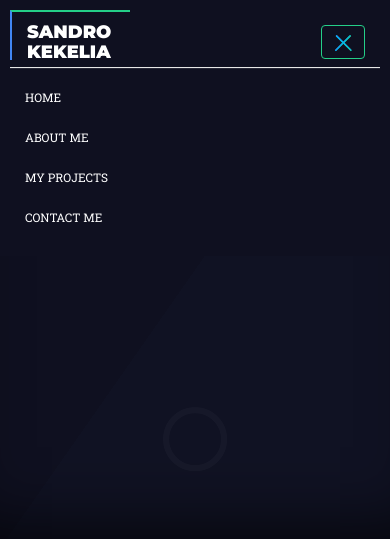
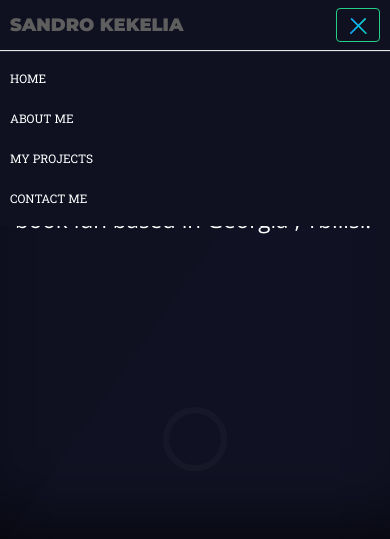
Before and after one commit to Baziiner21/Baziiner21.github.io, a PHP site: page / in a window 390 px wide, after a click on "Toggle navigation". Shown: the top 539 px of the page. Run offline with PHP 8.4, Linux system fonts and the light colour scheme; some libraries are stand-ins or nearby versions.

Commit message:
Reverting changes

```diff
--- a/style.css
+++ b/style.css
@@ -6,7 +6,7 @@
 
 .navbar-default
 {
-    transition: .25s;
+    transition: .15s;
     border: none;
     background-color: transparent;
 
@@ -24,16 +24,16 @@
 .navbar-default .navbar-brand,
 .navbar-default .navbar-brand:visited
 {
-    position: absolute;
     font-weight: 900;
-    transition:  0s linear;
+    transition: .15s linear;
     text-transform: uppercase;
     color: #fff;
-    border-top:solid #24CF88 2px;
-    width: 120px;
-    border-left:solid #4286F4 2px;
+
+
     font-family: 'Montserrat', sans-serif;
 }
+
+
 
 .navbar-default .navbar-nav > li > a,
 .navbar-default .navbar-nav > li > a:visited,
@@ -58,12 +58,6 @@
     background: none;
 }
 
-.navbar-default .navbar-right{
-
-    margin-top: 10px;
-    transition: .25s;
-
-}
 
 
 
@@ -901,27 +895,21 @@
 
 .navbar-default.scroll
 {
-    transition: .25s linear;
+    transition: .15s linear;
 
     border-bottom: 1px solid #0f1020;
     background: #fff;
 }
 
-.navbar-default.scroll .navbar-right{
-
-    margin-top: 0;
-    transition: .25s;
-}
 
 .navbar-default.scroll .navbar-brand
 {
-    transition:  0s ;
-    overflow: hidden;
+    transition: .25s linear;
+
     background: -webkit-linear-gradient(85deg, #24cf88 , #4286f4);
     -webkit-background-clip: text;
+
     -webkit-text-fill-color: transparent;
-    border:none;
-    width: 250px;
 }
 
 .navbar-default.scroll .navbar-toggle .icon-bar
@@ -992,12 +980,13 @@
     }
     .navbar-default
     {
-        transition: .25s;
+        transition: .35s;
+
         background-color: #0f1020;
     }
     .navbar-default.scroll
     {
-        height: 35px;
+        transition: .35s;
     }
 
 
@@ -1012,7 +1001,6 @@
         margin-top: 25px;
     }
 
-
     .float_text{
     text-align: center;
     float:center;
@@ -1020,25 +1008,12 @@
     font-weight: 600;
 }
         .navbar-default .container-fluid{
-    padding: 10px 25px;
-
+    padding: 0 10px;
 }
 
     .home .social_links{
         display: none;
     }
-    .navbar-default .navbar-toggle{
-            margin-top: 15px;
-    }
-    .navbar-default .navbar-brand{
-        padding-top: 10px;
-    }
-
-     .navbar-default.scroll .navbar-toggle{
-            margin-top: 0px;
-    }
-    .navbar-default.scroll .navbar-brand{
-        padding-top: 7px;
 }
 
 
@@ -1149,7 +1124,7 @@
 
 
 
-@-webkit-keyframes gradientBackground
+/*@-webkit-keyframes gradientBackground
 {
     0%
     {
@@ -1208,7 +1183,7 @@
     {
         background-position: 0 92%;
     }
-}
+}*/
 
 
 
```
